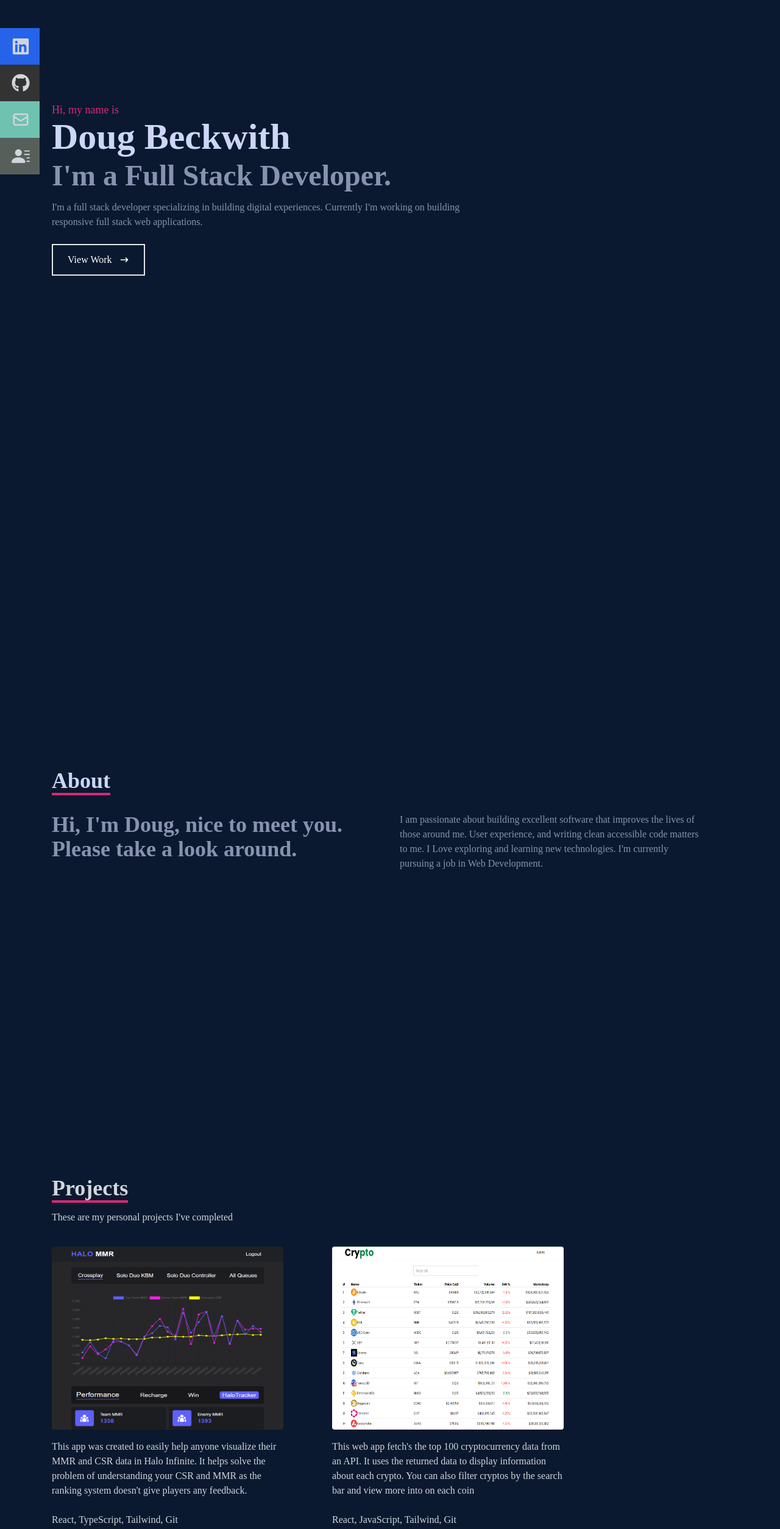
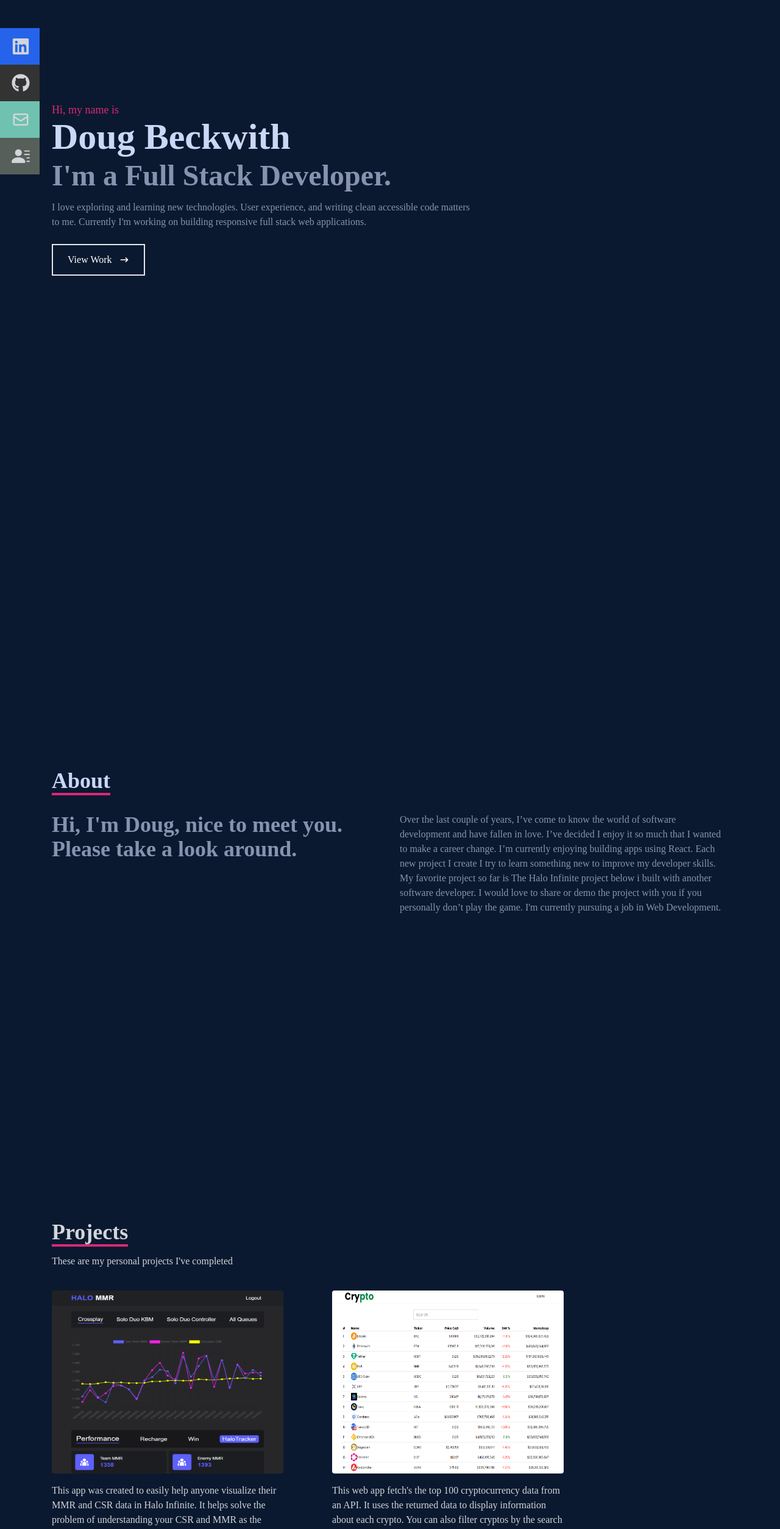
Before and after one commit to dougbeckwith/portfolio, a React (Create React App) app: page / in a window 1280 px wide. Shown: the part 234-2741 px from the top of the page at 61% size. Built offline with nearby package versions, Linux system fonts and the light colour scheme.

Commit message:
update project and about me

```diff
--- a/src/components/About.jsx
+++ b/src/components/About.jsx
@@ -19,11 +19,16 @@ const About = () => {
             <p>Hi, I'm Doug, nice to meet you. Please take a look around.</p>
           </div>
           <div>
-            <p className='lg:max-w-[500px]'>
-              I am passionate about building excellent software that improves
-              the lives of those around me. User experience, and writing clean
-              accessible code matters to me. I Love exploring and learning new
-              technologies. I'm currently pursuing a job in Web Development.
+            <p className='lg:max-w-[500px] xl:max-w-[600px]'>
+              Over the last couple of years, I’ve come to know the world of
+              software development and have fallen in love. I’ve decided I enjoy
+              it so much that I wanted to make a career change. I’m currently
+              enjoying building apps using React. Each new project I create I
+              try to learn something new to improve my developer skills. My
+              favorite project so far is The Halo Infinite project below i built
+              with another software developer. I would love to share or demo the
+              project with you if you personally don’t play the game. I'm
+              currently pursuing a job in Web Development.
             </p>
           </div>
         </div>
--- a/src/components/Home.jsx
+++ b/src/components/Home.jsx
@@ -15,9 +15,9 @@ const Home = () => {
           I'm a Full Stack Developer.
         </h2>
         <p className='text-[#8892b0] py-4 max-w-[700px]'>
-          I'm a full stack developer specializing in building digital
-          experiences. Currently I'm working on building responsive full stack
-          web applications.
+          I love exploring and learning new technologies. User experience, and
+          writing clean accessible code matters to me. Currently I'm working on
+          building responsive full stack web applications.
         </p>
         <div>
           <Link to='projects' smooth={true} duration={500}>
--- a/src/projects.js
+++ b/src/projects.js
@@ -9,7 +9,7 @@ const Projects = [
     id: 5,
     image: img5,
     description: `This app was created to easily help anyone visualize their MMR and CSR data in Halo Infinite.
-     It helps solve the problem of understanding your CSR and MMR as the ranking system doesn't give players any feedback.
+     It helps solve the problem of understanding your CSR and MMR as the ranking system doesn't give players any feedback. Please ask to view if you don't have an account to login.
     `,
     demo: true,
     demoLink: 'https://halommr.com',
@@ -54,14 +54,13 @@ const Projects = [
   {
     id: 4,
     image: img4,
-    description: `This application takes an array of students and will only display up to 9 students
-    from the array on the page. Clicking on the navigation buttons triggers an event and
-    will access a different page of 9 students.`,
-    demo: false,
-    demoLink: '',
+    description: `Built a landing page that can be used to get
+     clients interesting in investing to sign up for an account`,
+    demo: true,
+    demoLink: 'https://meek-granita-53a799.netlify.app/',
     github: true,
-    githubLink: 'https://github.com/dougbeckwith/techdegree-project-2',
-    technologies: ['Javascript', 'HTML', 'CSS'],
+    githubLink: 'https://github.com/dougbeckwith/landing-page',
+    technologies: ['React', 'Tailwind'],
   },
 ]
 
```
Also changed, not shown: src/assets/project4.png.
